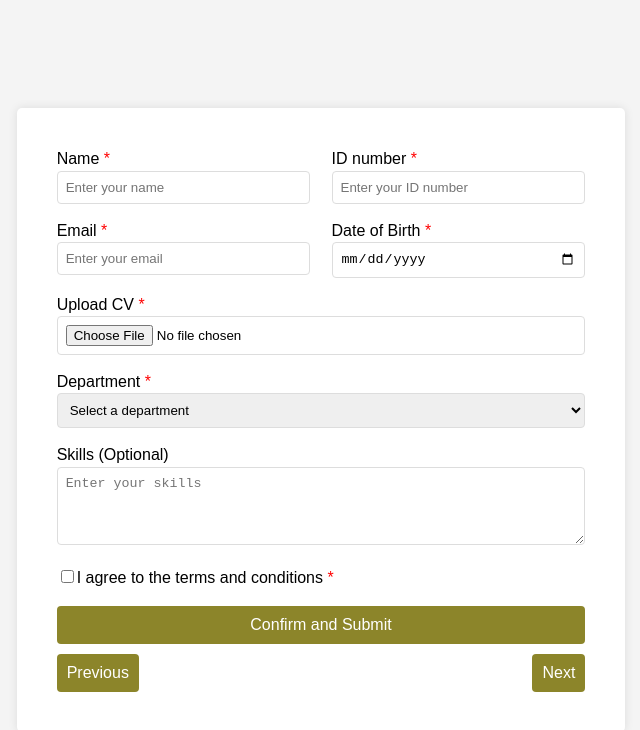
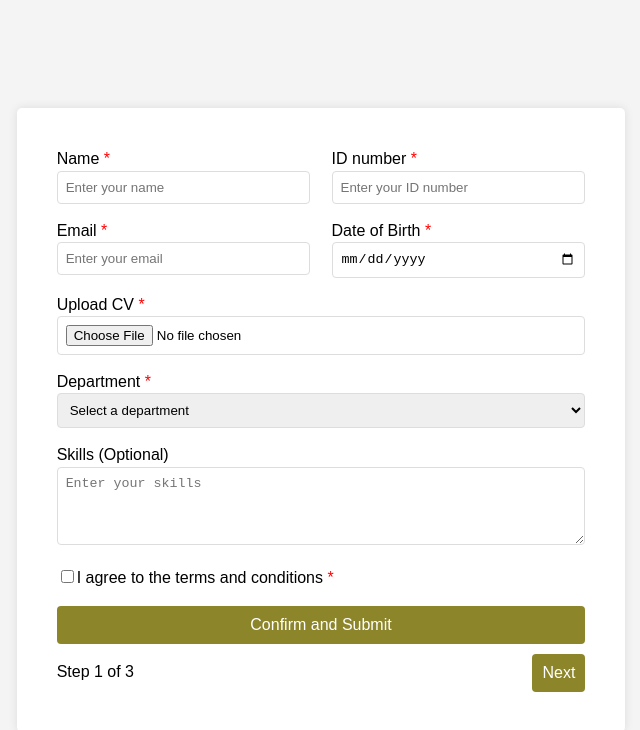
Before and after one commit to shaulov/Wizard-React, a React (Vite) app: page / in a window 1280 px wide. Shown: the top 730 px of the page, without its empty margins (319-959 px from the left). Built offline with nearby package versions, Linux system fonts and the light colour scheme.

Commit message:
feat: add functions to button controls

```diff
--- a/src/components/app/index.tsx
+++ b/src/components/app/index.tsx
@@ -1,14 +1,27 @@
-import { ButtonControls } from "../button-controls";
-import "./app.css";
+import { useCallback, useState } from 'react';
+import { ButtonControls } from '../button-controls';
+import './app.css';
 
-function Index() {
+function App() {
+    const [step, setStep] = useState(0);
+
+    const handlePrevStep = useCallback(() => {
+        if (step !== 0) {
+            setStep((prev) => prev - 1);
+        }
+    }, [step]);
+
+    const handleNextStep = useCallback(() => {
+        setStep((prev) => prev + 1);
+    }, []);
+
     return (
         <form id="myForm">
             <fieldset id="one">
                 <div className="form-group">
                     <div className="form-control">
                         <label htmlFor="name">
-              Name <span style={{ color: "red" }}>*</span>
+                            Name <span style={{ color: 'red' }}>*</span>
                         </label>
                         <input
                             type="text"
@@ -20,7 +33,7 @@ function Index() {
 
                     <div className="form-control">
                         <label htmlFor="idNum">
-              ID number <span style={{ color: "red" }}>*</span>
+                            ID number <span style={{ color: 'red' }}>*</span>
                         </label>
                         <input
                             type="number"
@@ -34,7 +47,7 @@ function Index() {
                 <div className="form-group">
                     <div className="form-control">
                         <label htmlFor="email">
-              Email <span style={{ color: "red" }}>*</span>
+                            Email <span style={{ color: 'red' }}>*</span>
                         </label>
                         <input
                             type="email"
@@ -46,7 +59,8 @@ function Index() {
 
                     <div className="form-control">
                         <label htmlFor="birthdate">
-              Date of Birth <span style={{ color: "red" }}>*</span>
+                            Date of Birth{' '}
+                            <span style={{ color: 'red' }}>*</span>
                         </label>
                         <input
                             type="date"
@@ -62,14 +76,14 @@ function Index() {
             <fieldset id="two">
                 <div className="form-control">
                     <label htmlFor="document">
-            Upload CV <span style={{ color: "red" }}>*</span>
+                        Upload CV <span style={{ color: 'red' }}>*</span>
                     </label>
                     <input type="file" name="document" id="document" />
                 </div>
 
                 <div className="form-control">
                     <label htmlFor="department">
-            Department <span style={{ color: "red" }}>*</span>
+                        Department <span style={{ color: 'red' }}>*</span>
                     </label>
                     <select id="department" name="department">
                         <option value="">Select a department</option>
@@ -93,8 +107,8 @@ function Index() {
                 <div className="form-control">
                     <input type="checkbox" name="terms" id="terms" />
                     <label htmlFor="terms">
-            I agree to the terms and conditions{" "}
-            <span style={{ color: "red" }}>*</span>
+                        I agree to the terms and conditions{' '}
+                        <span style={{ color: 'red' }}>*</span>
                     </label>
                 </div>
 
@@ -103,9 +117,14 @@ function Index() {
                 </button>
             </fieldset>
 
-      <ButtonControls />
+            <ButtonControls
+                step={step}
+                stepsLength={3}
+                onPreviousClick={handlePrevStep}
+                onNextClick={handleNextStep}
+            />
         </form>
     );
 }
 
-export default Index;
+export default App;
--- a/src/components/button-controls/index.tsx
+++ b/src/components/button-controls/index.tsx
@@ -1,13 +1,44 @@
-import styles from "./button-controls.module.css";
+import styles from './button-controls.module.css';
 
-function ButtonControls() {
+type Props = {
+    step: number;
+    stepsLength: number;
+    onPreviousClick: () => void;
+    onNextClick: () => void;
+};
+
+function ButtonControls({
+    step,
+    stepsLength,
+    onPreviousClick,
+    onNextClick,
+}: Props) {
+    const stepInfoTitle = `Step ${step + 1} of ${stepsLength}`;
+    const handleNextClick = () => {
+        if (step === stepsLength - 1) return;
+
+        onNextClick();
+    };
+
     return (
         <div className={styles.buttonControls}>
-      <button className={styles.button} type="button" id="prev">
+            {step > 0 && (
+                <button
+                    className={styles.button}
+                    type="button"
+                    id="prev"
+                    onClick={onPreviousClick}
+                >
                     Previous
                 </button>
-      <span id="stepInfo"></span>
-      <button className={styles.button} type="button" id="next">
+            )}
+            <span id="stepInfo">{stepInfoTitle}</span>
+            <button
+                className={styles.button}
+                type="button"
+                id="next"
+                onClick={handleNextClick}
+            >
                 Next
             </button>
         </div>
--- a/src/main.tsx
+++ b/src/main.tsx
@@ -1,9 +1,9 @@
 import { StrictMode } from "react";
 import { createRoot } from "react-dom/client";
-import Index from "./components/app";
+import App from "./components/app";
 
 createRoot(document.getElementById("root")!).render(
   <StrictMode>
-    <Index />
+    <App />
   </StrictMode>,
 );
```
Lines whose indentation alone changed are shown as unchanged.
